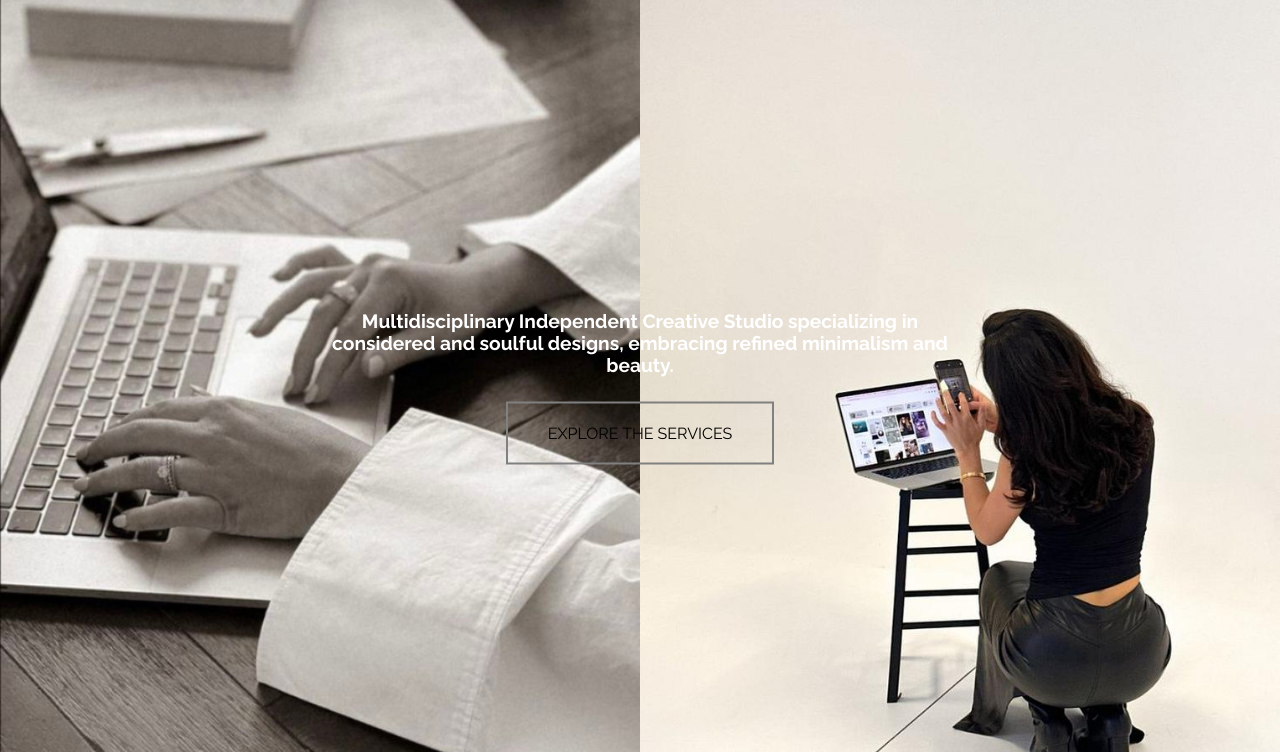
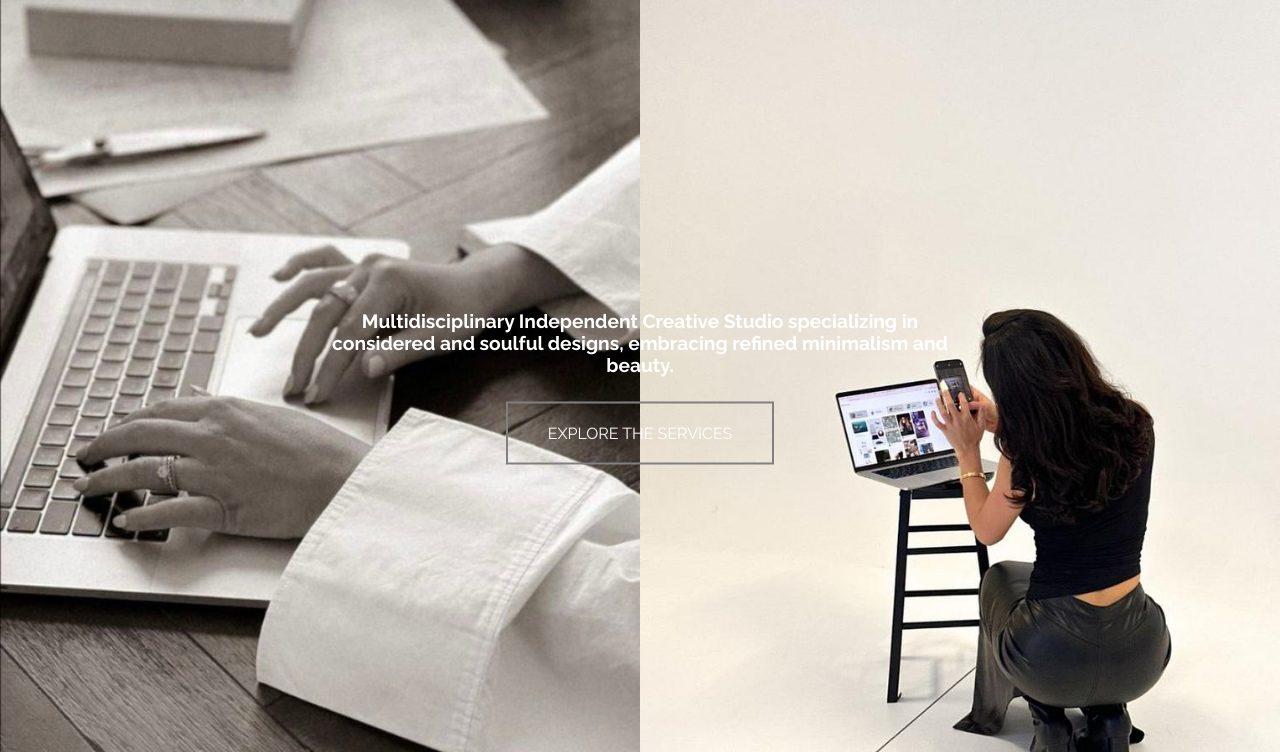
Before and after one commit to sirunique/Agencyportfolio, a PHP site: page / in a window 1280 px wide. Shown: the part 125-877 px from the top of the page. Run offline with PHP 8.4, Linux system fonts and the light colour scheme; some libraries are stand-ins or nearby versions.

Commit message:
completed

```diff
--- a/index.css
+++ b/index.css
@@ -331,6 +331,10 @@ footer h3 {
     color: white;
   }
 
+  .color {
+    color: white;
+  }
+
   .section p {
     width: 85%;
     font-size: 1vw;
--- a/pages/home/index.php
+++ b/pages/home/index.php
@@ -6,7 +6,7 @@
     <div class="images">
         <div class="overlay--text">
             <h1>Multidisciplinary Independent Creative Studio specializing in considered and soulful designs, embracing refined minimalism and beauty.</h1>
-            <a href="services.php" class="btn">EXPLORE THE SERVICES</a>
+            <a href="services.php" class="btn color">EXPLORE THE SERVICES</a>
         </div>
         <img class="grid-img img-1" src="images/UntitledDesign.png" data-src="images/UntitledDesign.png" alt="section__img">
         <img class="grid-img img-2 " src="images/image3-lazy-loading.jpg" data-src="images/IMG-20240906-WA0013.jpg" alt="section__img">
```
